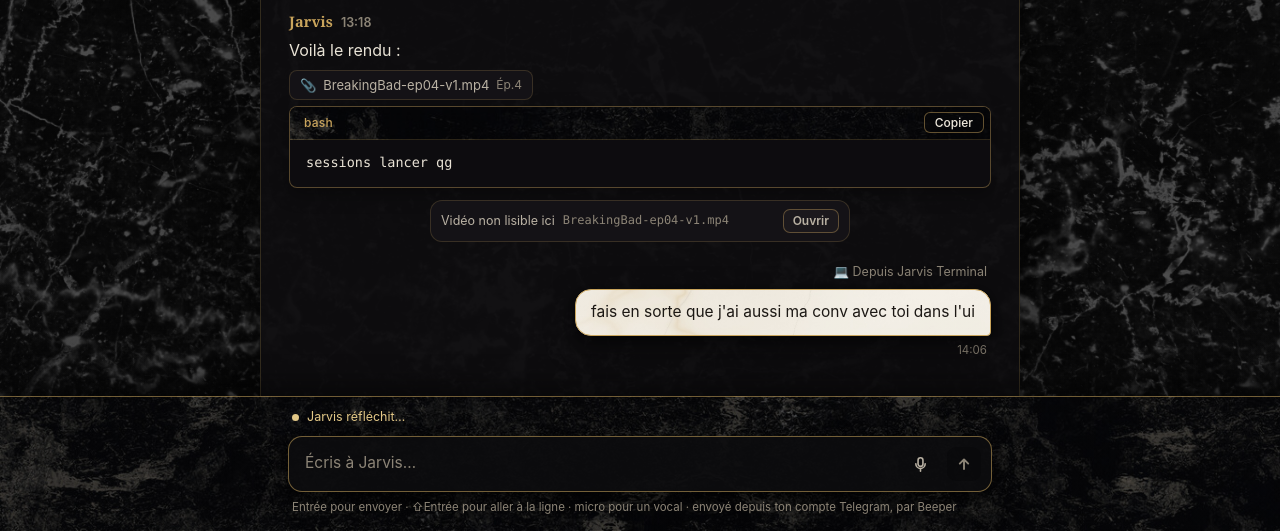
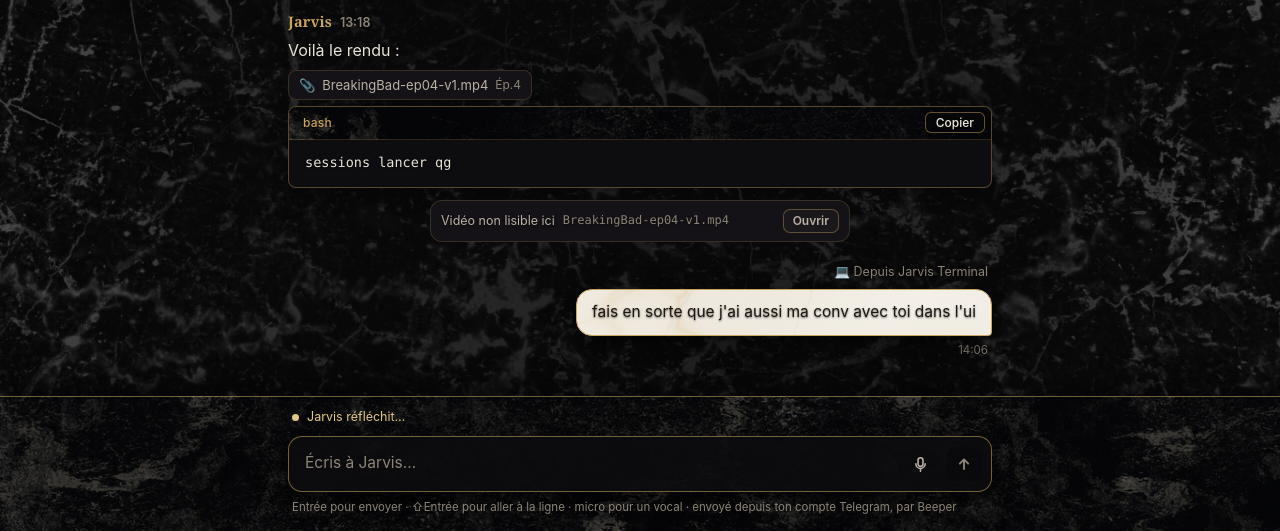
Before and after one commit to Eliotgourdoux/jarvis-terminal, a plain HTML site: page ui/telegram.html in a window 1280 px wide. Shown: the part 269-800 px from the top of the page. Drawn offline with Linux system fonts and the light colour scheme.

Commit message:
Fondu de la conversation Telegram

```diff
--- a/ui/css/telegram.css
+++ b/ui/css/telegram.css
@@ -20,7 +20,8 @@ body.tg { display: flex; flex-direction: column; }
 .tg-defile::-webkit-scrollbar { width: 10px; }
 .tg-defile::-webkit-scrollbar-thumb { background: rgba(201,164,92,.3); border-radius: 5px; border: 2px solid transparent; background-clip: padding-box; }
 .tg-colonne { max-width: var(--largeur); margin: 0 auto; padding: 0 28px; box-sizing: border-box; }
-.tg-defile .tg-colonne { padding-top: 18px; padding-bottom: 28px; min-height: 100%; background: var(--lecture); border-left: 1px solid var(--bord); border-right: 1px solid var(--bord); box-shadow: 0 0 48px rgba(0,0,0,.55); }
+.tg-defile { background: linear-gradient(90deg, rgba(8,8,10,0), rgba(8,8,10,.5) 24%, rgba(8,8,10,.6) 50%, rgba(8,8,10,.5) 76%, rgba(8,8,10,0)); }
+.tg-defile .tg-colonne { padding-top: 18px; padding-bottom: 28px; min-height: 100%; text-shadow: 0 1px 2px rgba(0,0,0,.55); }
 
 .tg-plus {
   display: block; margin: 0 auto 18px; padding: 6px 14px; border-radius: 8px;
```
